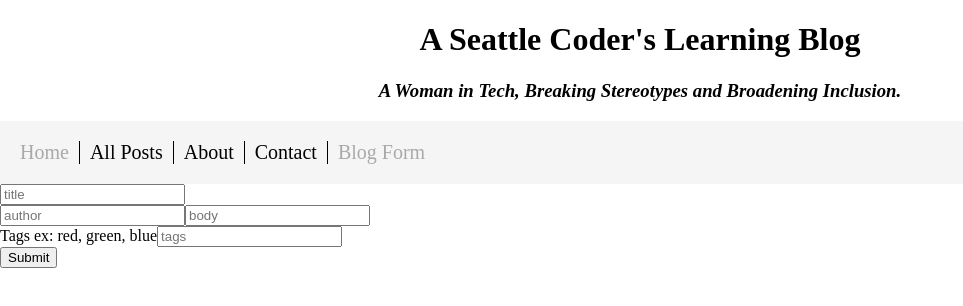
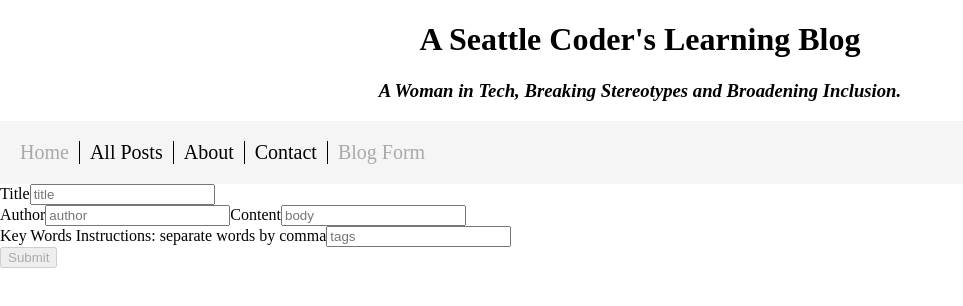
Before and after one commit to FreeMonkey19/react-learning-journal, a React (Create React App) app: page /newblog in a window 1280 px wide. Shown: the top 306 px of the page, without its empty margins (0-963 px from the left). Built offline with nearby package versions, Linux system fonts and the light colour scheme.

Commit message:
implement test for submit button to be disabled when title field is empty

```diff
--- a/src/NewPost.js
+++ b/src/NewPost.js
@@ -53,27 +53,37 @@ export class NewPost extends Component {
     blogPost.createdOn = todaysDate;
 
     saveBlogPost(blogPost);
+    console.log(blogPost);
   };
 
   render() {
+    const { title } = this.state;
+    const isEnabled = title.length > 0;
     return (
-      <form>
+      <form onSubmit={this.handleSubmit}>
+        <label htmlFor="blog-title">Title</label>
         <input
+          id="blog-title"
           type="text"
           name="title"
           placeholder="title"
           value={this.state.title}
+          required
           onChange={this.handleChange}
         />
         <br />
+        <label htmlFor="author-name">Author</label>
         <input
+          id="author-name"
           type="text"
           name="author"
           placeholder="author"
           value={this.state.author}
           onChange={this.handleChange}
         />
+        <label htmlFor="body-input">Content</label>
         <input
+          id="body-input"
           type="textarea"
           name="body"
           placeholder="body"
@@ -81,8 +91,11 @@ export class NewPost extends Component {
           onChange={this.handleChange}
         />
         <br />
-        <label>Tags ex: red, green, blue</label>
+        <label htmlFor="key-words">
+          Key Words Instructions: separate words by comma
+        </label>
         <input
+          id="key-words"
           type="text"
           name="tags"
           placeholder="tags"
@@ -90,8 +103,14 @@ export class NewPost extends Component {
           onChange={this.handleChange}
         />
         <br />
-
-        <button onClick={this.handleSubmit} type="submit">
+        <label htmlFor="submit-button" />
+        <button
+          id="submit-button"
+          onClick={this.handleSubmit}
+          type="submit"
+          title="submitButton"
+          disabled={!isEnabled}
+        >
           Submit
         </button>
       </form>
```
Also changed, not shown: 1 other file (tests, documents, lock files or other folders).
